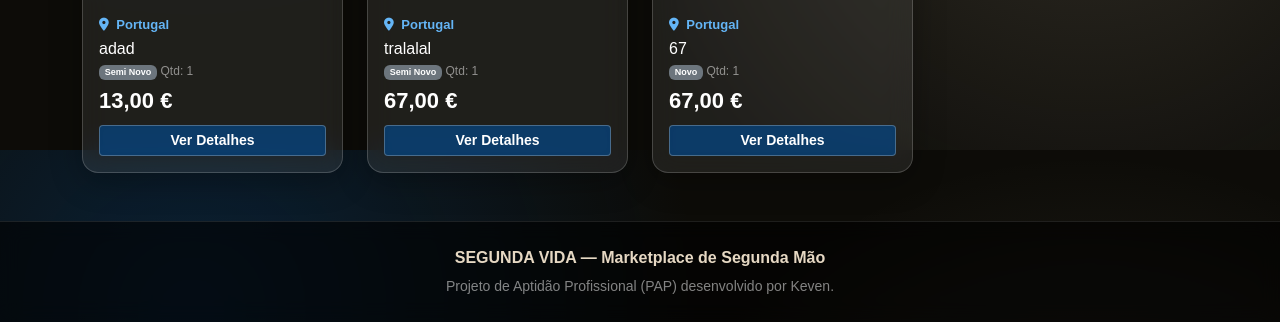
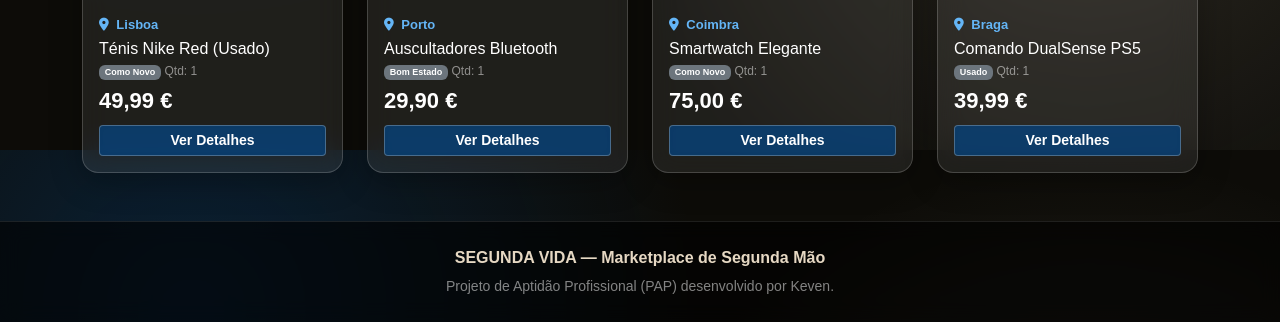
Before and after one commit to keven19310-afk/pap_marketplace, a Django app: page / in a window 1280 px wide. Shown: the part 650-972 px from the top of the page. Run offline with Django 5.2, Linux system fonts and the light colour scheme; data comes from the database, SQL or seed files in the repository.

Commit message:
mudanças

```diff
--- /dev/null
+++ b/instalar.py
@@ -0,0 +1,2 @@
+import subprocess, sys
+subprocess.check_call([sys.executable, "-m", "pip", "install", "Pillow"])
--- a/marketplace/templates/home.html
+++ b/marketplace/templates/home.html
@@ -161,7 +161,7 @@
         <div class="container">
             <div class="row align-items-center">
                 <div class="col-md-3">
-                    <a href="{% url 'lista_produtos' %}" class="ml-logo">
+                    <a href="#" class="ml-logo">
                         <i class="fas fa-recycle text-warning"></i> SEGUNDA VIDA
                     </a>
                 </div>
@@ -174,7 +174,7 @@
                     </form>
                 </div>
                 <div class="col-md-3 text-end">
-                    <a href="/admin" class="btn btn-dark btn-sm me-2 fw-semibold" style="background-color: rgba(13, 12, 8, 0.8); border: 1px solid rgba(255,255,255,0.2);"><i class="fas fa-user-shield me-1"></i> Admin</a>
+                    <a href="#" class="btn btn-dark btn-sm me-2 fw-semibold" style="background-color: rgba(13, 12, 8, 0.8); border: 1px solid rgba(255,255,255,0.2);"><i class="fas fa-user-shield me-1"></i> Admin</a>
                     <a href="#" class="text-white me-3"><i class="fas fa-shopping-cart fs-5"></i></a>
                 </div>
             </div>
@@ -184,7 +184,7 @@
                 <div class="col-12">
                     <a href="#" class="fw-bold text-decoration-none me-4 text-white"><i class="fas fa-bars me-1 text-warning"></i> Categorias</a>
                     <a href="#" class="fw-bold text-decoration-none me-4 text-white-50">Ofertas da Semana</a>
-                    <a href="{% url 'criar_produto' %}" class="fw-bold text-decoration-none me-4 text-warning"><i class="fas fa-plus-circle me-1"></i> Vender Artigo</a>
+                    <a href="#" class="fw-bold text-decoration-none me-4 text-warning"><i class="fas fa-plus-circle me-1"></i> Vender Artigo</a>
                     <a href="#" class="fw-bold text-decoration-none me-4 text-white-50">Como Funciona</a>
                     <a href="#" class="fw-bold text-decoration-none me-4 text-white-50">Contacto</a>
                 </div>
@@ -201,7 +201,7 @@
                     <p class="text-white-50 mb-0">Compra e vende produtos em segunda mão com rapidez e segurança na PAP Keven.</p>
                 </div>
                 <div class="col-md-4 text-end d-none d-md-block">
-                    <a href="{% url 'criar_produto' %}" class="btn btn-light fw-bold px-4 py-2 shadow-sm" style="color: #043f77; border-radius: 8px;">Anunciar Grátis</a>
+                    <a href="#" class="btn btn-light fw-bold px-4 py-2 shadow-sm" style="color: #043f77; border-radius: 8px;">Anunciar Grátis</a>
                 </div>
             </div>
         </div>
@@ -237,44 +237,82 @@
         </div>
     </div>
 
-    <!-- Grelha de Produtos Dinâmica da BD -->
+    <!-- Grelha de Produtos -->
     <div class="container mt-4 mb-5">
         <h4 class="mb-3 fw-bold text-white">Produtos em Destaque</h4>
         <div class="row row-cols-1 row-cols-sm-2 row-cols-md-4 g-4">
 
-            {% for produto in produtos %}
+            <!-- Produto 1 -->
             <div class="col">
                 <div class="card h-100 card-produto p-2">
                     <div class="card-img-container">
-                        {% if produto.imagem %}
-                            <img src="{{ produto.imagem.url }}" class="w-100" alt="{{ produto.titulo }}">
-                        {% else %}
-                            <div class="text-dark text-center">
-                                <i class="fas fa-image fa-3x text-muted mb-2"></i>
-                                <br><small class="text-muted">Sem Imagem</small>
-                            </div>
-                        {% endif %}
+                        <img src="https://images.unsplash.com/photo-1542291026-7eec264c27ff?w=400" class="w-100" alt="Ténis Nike">
                     </div>
                     <div class="card-body px-2 pb-0">
-                        <p class="frete-gratis mb-1">
-                            <i class="fas fa-map-marker-alt me-1"></i> {{ produto.localizacao|default:"Portugal" }}
+                        <p class="frete-gratis mb-1"><i class="fas fa-map-marker-alt me-1"></i> Lisboa</p>
+                        <h5 class="card-title fs-6 text-white mb-1">Ténis Nike Red (Usado)</h5>
+                        <p class="text-white-50 mb-1" style="font-size: 12px;">
+                            <span class="badge bg-secondary">Como Novo</span> Qtd: 1
                         </p>
-                        <h5 class="card-title fs-6 text-white mb-1">{{ produto.titulo }}</h5>
-                        <p class="text-white-50 mb-1" style="font-size: 12px;">
-                            <span class="badge bg-secondary">{{ produto.get_estado_conservacao_display }}</span>
-                            Qtd: {{ produto.quantidade|default:1 }}
-                        </p>
-                        <p class="preco-destaque mb-2">{{ produto.preco }} €</p>
+                        <p class="preco-destaque mb-2">49,99 €</p>
                         <button class="btn btn-sm btn-glass w-100 fw-bold mb-2">Ver Detalhes</button>
                     </div>
                 </div>
             </div>
-            {% empty %}
-            <div class="col-12 text-center py-5">
-                <p class="text-white-50 fs-5 mb-3">Ainda não há produtos anunciados no marketplace.</p>
-                <a href="{% url 'criar_produto' %}" class="btn btn-warning fw-bold px-4 py-2">Publicar o Primeiro Artigo</a>
+
+            <!-- Produto 2 -->
+            <div class="col">
+                <div class="card h-100 card-produto p-2">
+                    <div class="card-img-container">
+                        <img src="https://images.unsplash.com/photo-1505740420928-5e560c06d30e?w=400" class="w-100" alt="Headphones">
+                    </div>
+                    <div class="card-body px-2 pb-0">
+                        <p class="frete-gratis mb-1"><i class="fas fa-map-marker-alt me-1"></i> Porto</p>
+                        <h5 class="card-title fs-6 text-white mb-1">Auscultadores Bluetooth</h5>
+                        <p class="text-white-50 mb-1" style="font-size: 12px;">
+                            <span class="badge bg-secondary">Bom Estado</span> Qtd: 1
+                        </p>
+                        <p class="preco-destaque mb-2">29,90 €</p>
+                        <button class="btn btn-sm btn-glass w-100 fw-bold mb-2">Ver Detalhes</button>
+                    </div>
+                </div>
             </div>
-            {% endfor %}
+
+            <!-- Produto 3 -->
+            <div class="col">
+                <div class="card h-100 card-produto p-2">
+                    <div class="card-img-container">
+                        <img src="https://images.unsplash.com/photo-1523275335684-37898b6baf30?w=400" class="w-100" alt="Relógio">
+                    </div>
+                    <div class="card-body px-2 pb-0">
+                        <p class="frete-gratis mb-1"><i class="fas fa-map-marker-alt me-1"></i> Coimbra</p>
+                        <h5 class="card-title fs-6 text-white mb-1">Smartwatch Elegante</h5>
+                        <p class="text-white-50 mb-1" style="font-size: 12px;">
+                            <span class="badge bg-secondary">Como Novo</span> Qtd: 1
+                        </p>
+                        <p class="preco-destaque mb-2">75,00 €</p>
+                        <button class="btn btn-sm btn-glass w-100 fw-bold mb-2">Ver Detalhes</button>
+                    </div>
+                </div>
+            </div>
+
+            <!-- Produto 4 -->
+            <div class="col">
+                <div class="card h-100 card-produto p-2">
+                    <div class="card-img-container">
+                        <img src="https://images.unsplash.com/photo-1606813907291-d86efa9b94db?w=400" class="w-100" alt="Comando DualSense PS5">
+                    </div>
+                    <div class="card-body px-2 pb-0">
+                        <p class="frete-gratis mb-1"><i class="fas fa-map-marker-alt me-1"></i> Braga</p>
+                        <h5 class="card-title fs-6 text-white mb-1">Comando DualSense PS5</h5>
+                        <p class="text-white-50 mb-1" style="font-size: 12px;">
+                            <span class="badge bg-secondary">Usado</span> Qtd: 1
+                        </p>
+                        <p class="preco-destaque mb-2">39,99 €</p>
+                        <button class="btn btn-sm btn-glass w-100 fw-bold mb-2">Ver Detalhes</button>
+                    </div>
+                </div>
+            </div>
 
         </div>
     </div>
```
